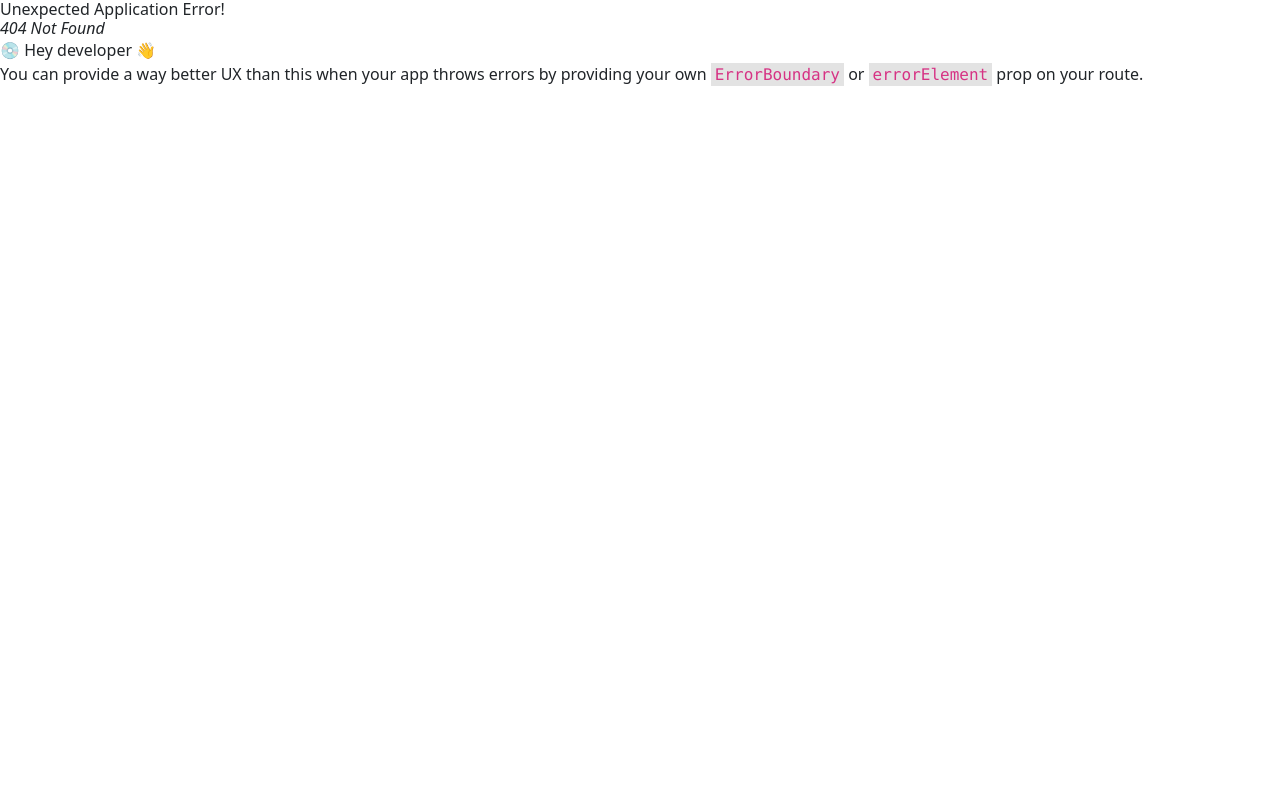
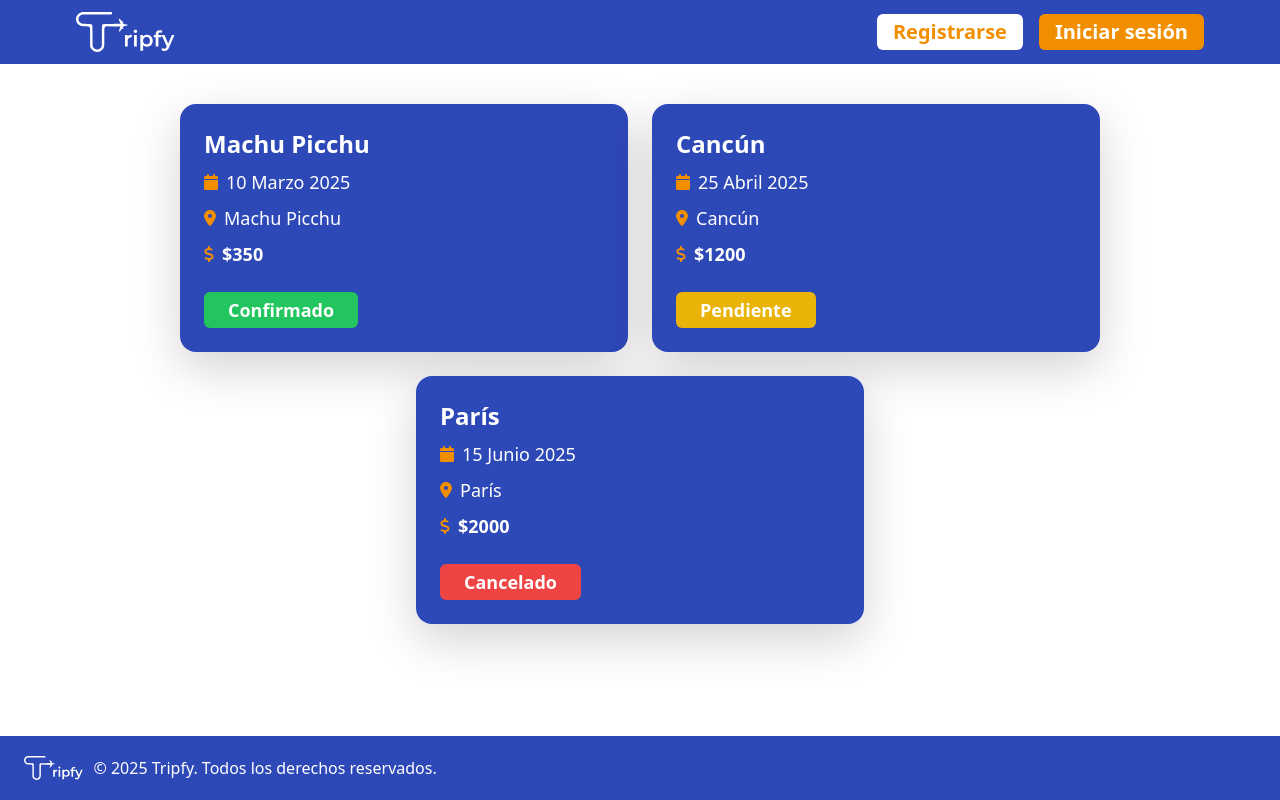
Before and after one commit to Kbri17/FrontEndTripfy, a React (Vite) app: page /reservas in a window 1280 px wide. Before the commit this address had no page. Built offline with nearby package versions, Linux system fonts and the light colour scheme.

Commit message:
reservas

```diff
--- a/src/auth/hooks/useAuth.js
+++ b/src/auth/hooks/useAuth.js
@@ -3,7 +3,6 @@ import { AuthContext } from "../context/AuthContext";
 
 export const useAuth = () => {
   const context = useContext(AuthContext);
-
 
   if (!context) {
     throw new Error("useAuth debe ser usado dentro de un AuthProvider");
--- a/src/layout/Header.jsx
+++ b/src/layout/Header.jsx
@@ -40,7 +40,7 @@ const Header = () => {
                 </div>
 
                 <div className="flex gap-4 text-2xl text-white">
-                  <Link>
+                  <Link to="/reservas">
                     {" "}
                     <FontAwesomeIcon icon={faCartShopping} />{" "}
                   </Link>
@@ -87,10 +87,7 @@ const Header = () => {
                   </span>
                   <button
                     onClick={logout}
-
                     className="bg-red-500 text-white font-bold text-xl px-4 py-1 rounded hover:bg-red-600 transition duration-300"
-
-
                   >
                     Cerrar sesión
                   </button>
--- /dev/null
+++ b/src/pages/Reservas.jsx
@@ -0,0 +1,43 @@
+import React from "react";
+import { FontAwesomeIcon } from "@fortawesome/react-fontawesome";
+import {
+  faCalendar,
+  faMapMarkerAlt,
+  faDollarSign,
+} from "@fortawesome/free-solid-svg-icons";
+
+const ReservationCard = ({ reservation }) => {
+  const { destino, fecha, precio, estado } = reservation;
+
+  return (
+    <div className="bg-custom-blue text-white p-6 rounded-2xl shadow-lg w-full max-w-md">
+      <h2 className="text-2xl font-bold">{destino}</h2>
+      <p className="flex items-center gap-2 mt-2">
+        <FontAwesomeIcon icon={faCalendar} className="text-custom-orange" />
+        <span className="text-lg">{fecha}</span>
+      </p>
+      <p className="flex items-center gap-2 mt-2">
+        <FontAwesomeIcon icon={faMapMarkerAlt} className="text-custom-orange" />
+        <span className="text-lg">{destino}</span>
+      </p>
+      <p className="flex items-center gap-2 mt-2">
+        <FontAwesomeIcon icon={faDollarSign} className="text-custom-orange" />
+        <span className="text-lg font-semibold">${precio}</span>
+      </p>
+
+      <span
+        className={`block w-max mt-4 px-4 py-1 text-lg font-semibold rounded ${
+          estado === "Confirmado"
+            ? "bg-green-500"
+            : estado === "Pendiente"
+            ? "bg-yellow-500"
+            : "bg-red-500"
+        }`}
+      >
+        {estado}
+      </span>
+    </div>
+  );
+};
+
+export default ReservationCard;
--- /dev/null
+++ b/src/pages/ReservasList.jsx
@@ -0,0 +1,35 @@
+import React from "react";
+import ReservationCard from "./Reservas";
+
+const reservas = [
+  {
+    destino: "Machu Picchu",
+    fecha: "10 Marzo 2025",
+    precio: 350,
+    estado: "Confirmado",
+  },
+  {
+    destino: "Cancún",
+    fecha: "25 Abril 2025",
+    precio: 1200,
+    estado: "Pendiente",
+  },
+  {
+    destino: "París",
+    fecha: "15 Junio 2025",
+    precio: 2000,
+    estado: "Cancelado",
+  },
+];
+
+const ReservationsList = () => {
+  return (
+    <div className="flex flex-wrap gap-6 justify-center mt-10">
+      {reservas.map((reserva, index) => (
+        <ReservationCard key={index} reservation={reserva} />
+      ))}
+    </div>
+  );
+};
+
+export default ReservationsList;
```
Also changed, not shown: src/router.jsx (+6 -3 lines).
